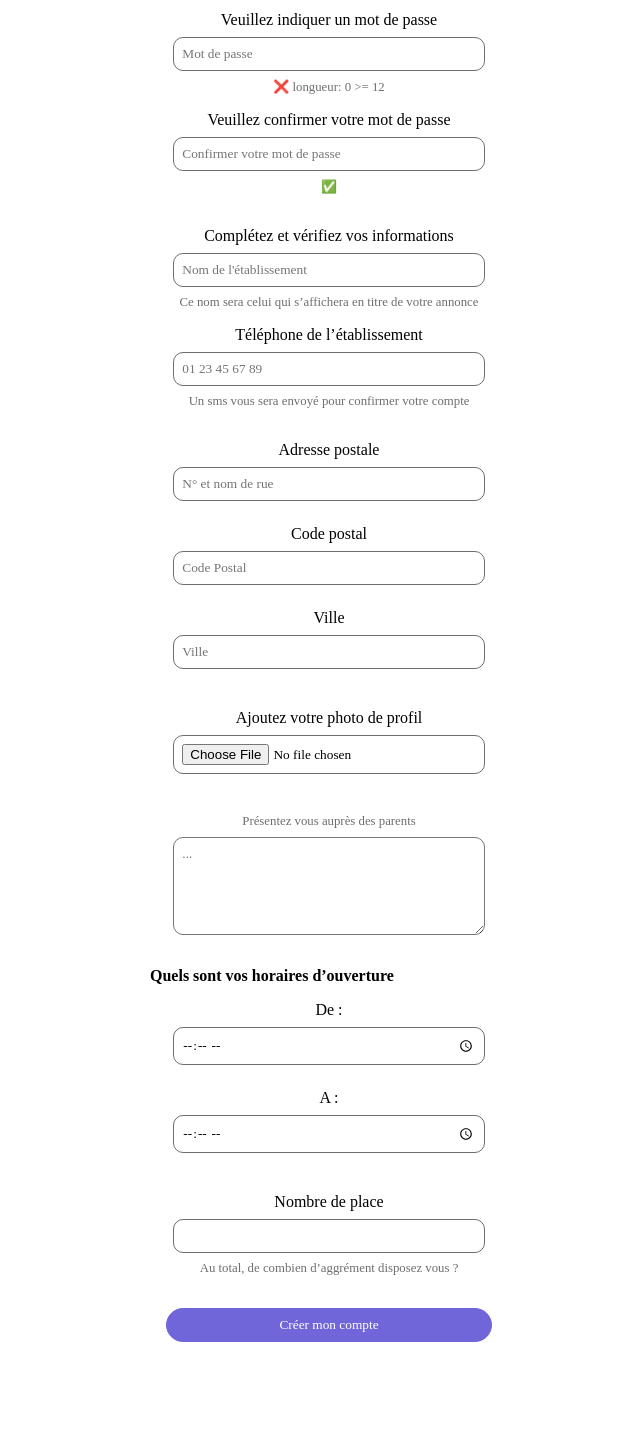
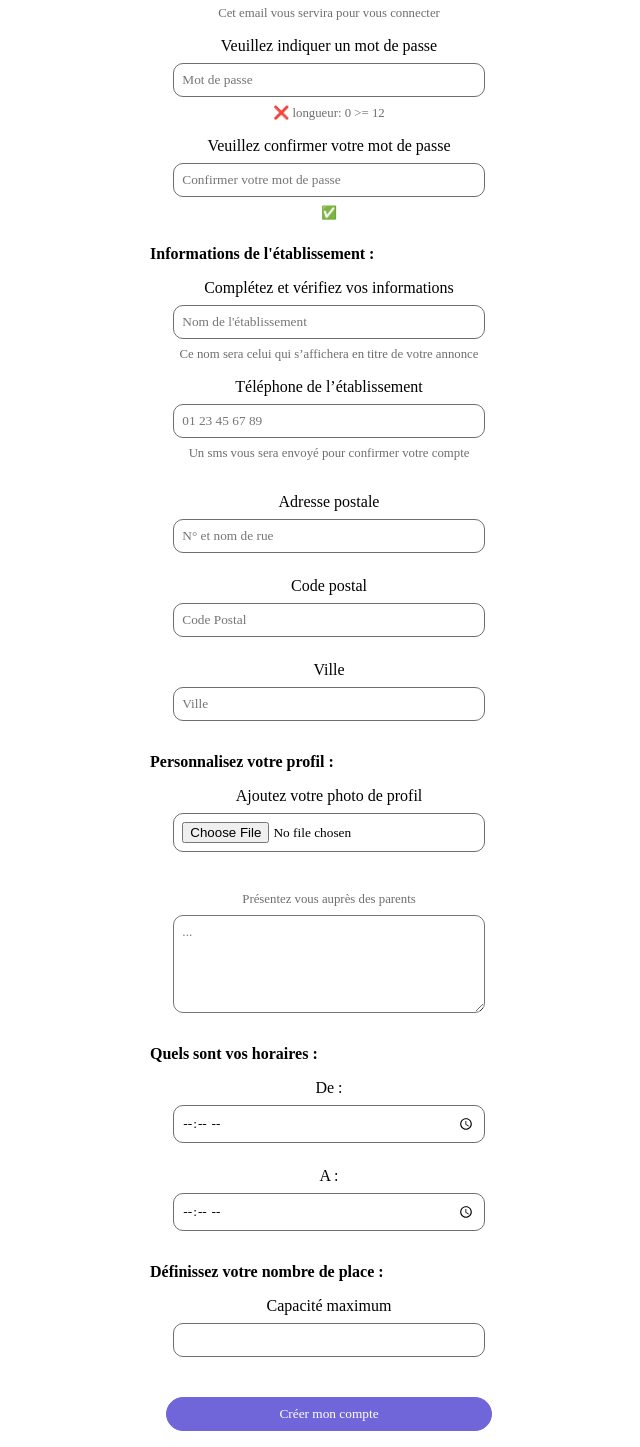
Before and after one commit to WildCodeSchool-2024-02/toulouse-babyplace, a React (Vite) app in the folder client/: page /sign-up-pro in a window 1280 px wide. Shown: the part 203-1650 px from the top of the page, without its empty margins (311-951 px from the left). Before the commit the page ends 1561 px from the top, so only its background shows below. Built offline with nearby package versions, Linux system fonts and the light colour scheme; a web font is replaced by a local one.

Commit message:
feat: adding titles in the registration form

```diff
--- a/client/src/pages/SignUpPro/ChildcareCenterStructure/ChildcareCenterStructure.jsx
+++ b/client/src/pages/SignUpPro/ChildcareCenterStructure/ChildcareCenterStructure.jsx
@@ -17,6 +17,7 @@ function ChildcareCenterStructure() {
     <div className="sign-up-pro">
       <div id="childcare-center-structure">
         <div className="form-flex">
+          <h4>Informations de l'établissement :</h4>
           <div className="sign-up-pro-input">
             <label htmlFor="name">Complétez et vérifiez vos informations</label>
             <input
--- a/client/src/pages/SignUpPro/SignUpProCapacity/SignUpProCapacity.jsx
+++ b/client/src/pages/SignUpPro/SignUpProCapacity/SignUpProCapacity.jsx
@@ -7,10 +7,12 @@ function SignUpProCapacity() {
     setCapacity(event.target.value);
   };
   return (
-    <div className="sign-up-pro-input">
-      <label htmlFor="capacity">Nombre de place</label>
-      <input type="number" value={capacity} onChange={handleCapacityChange} />
-      <p>Au total, de combien d’aggrément disposez vous ?</p>
+    <div className="form-flex">
+      <h4>Définissez votre nombre de place :</h4>
+      <div className="sign-up-pro-input">
+        <label htmlFor="capacity">Capacité maximum</label>
+        <input type="number" value={capacity} onChange={handleCapacityChange} />
+      </div>
     </div>
   );
 }
--- a/client/src/pages/SignUpPro/SignUpProImages/SignUpProImages.jsx
+++ b/client/src/pages/SignUpPro/SignUpProImages/SignUpProImages.jsx
@@ -9,6 +9,7 @@ function SignUpProImages() {
   };
   return (
     <div className="form-flex">
+      <h4>Personnalisez votre profil :</h4>
       <div className="sign-up-pro-input">
         <label htmlFor="avatar">Ajoutez votre photo de profil</label>
         <input
--- a/client/src/pages/SignUpPro/SignUpProLogin/SignUpProLogin.jsx
+++ b/client/src/pages/SignUpPro/SignUpProLogin/SignUpProLogin.jsx
@@ -22,6 +22,7 @@ function SignUpProLogin() {
   return (
     <div className="sign-up-pro">
       <div className="form-flex">
+        <h4>Informations de connexion : </h4>
         <div className="sign-up-pro-input">
           <label htmlFor="email">Veuillez indiquer un email</label>{" "}
           <input
--- a/client/src/pages/SignUpPro/SignUpProSchedules/SignUpProSchedules.jsx
+++ b/client/src/pages/SignUpPro/SignUpProSchedules/SignUpProSchedules.jsx
@@ -12,7 +12,7 @@ function SignUpProSchedules() {
   };
   return (
     <div>
-      <h4>Quels sont vos horaires d’ouverture</h4>
+      <h4>Quels sont vos horaires :</h4>
       <div className="sign-up-pro-input">
         <label htmlFor="opening">De : </label>
         <input type="time" value={opening} onChange={handleOpeningChange} />
```
